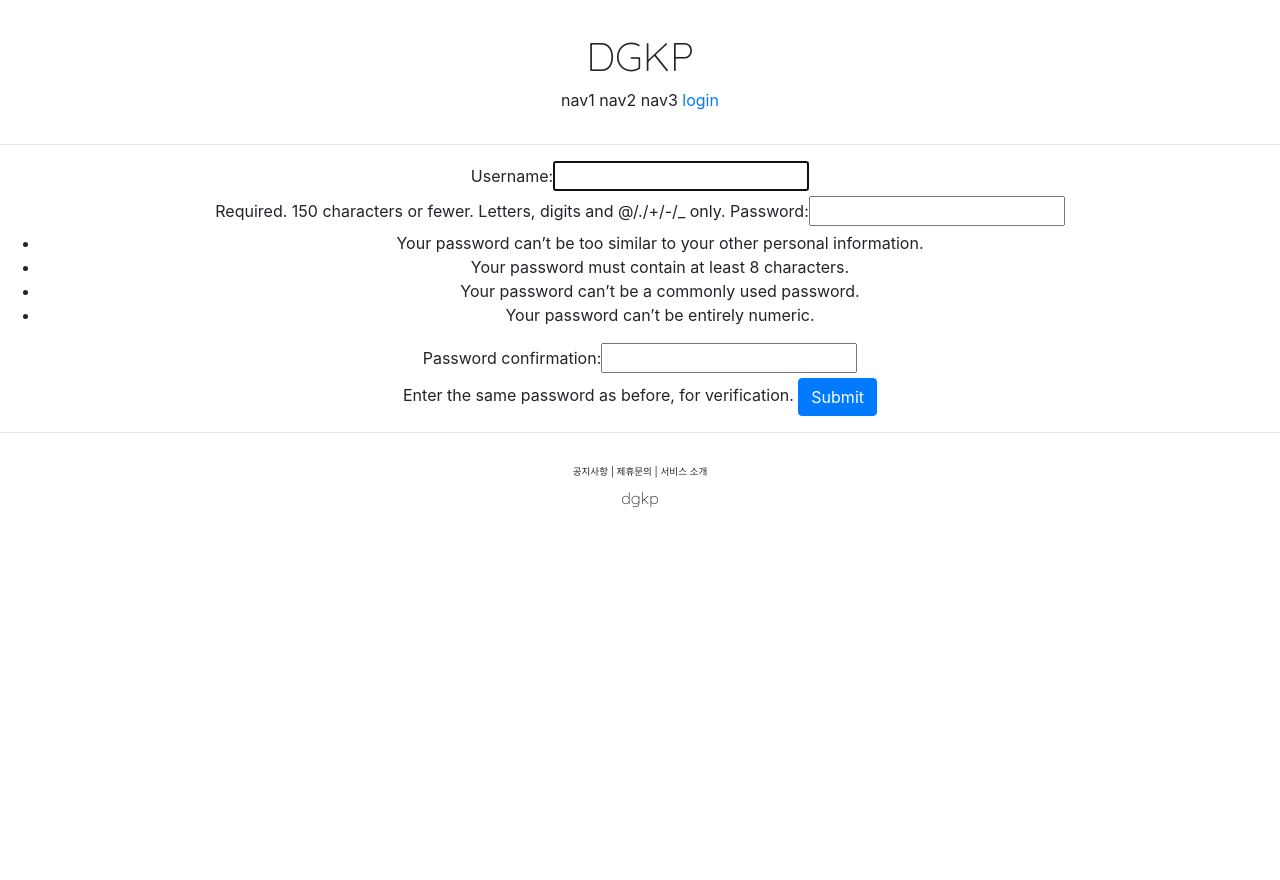
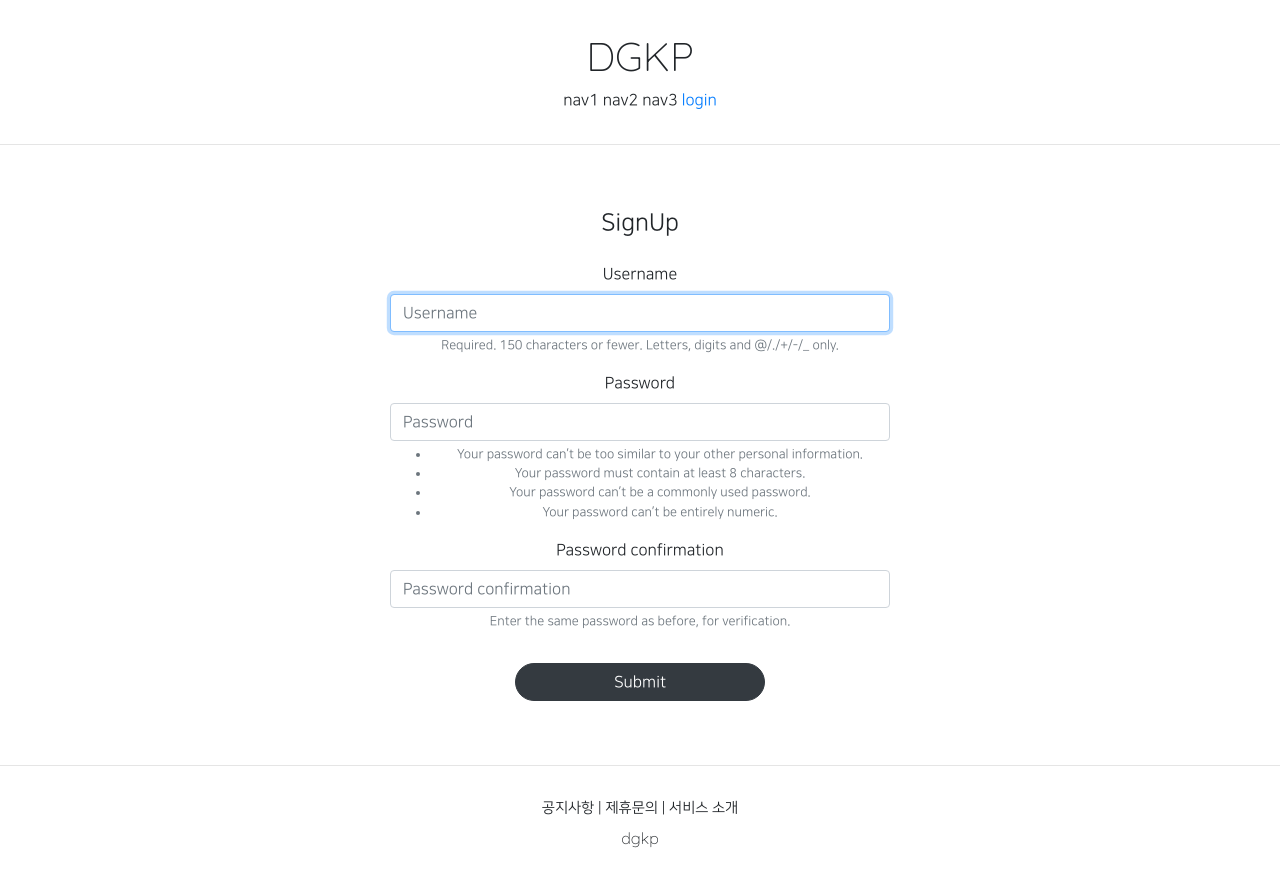
Before and after one commit to jw3215/dgkp, a Django app: page /account/create/ in a window 1280 px wide. Before the commit the page ends 508 px from the top, so only its background shows below. Run offline with Django 3.2, Linux system fonts and the light colour scheme; some libraries are stand-ins or nearby versions.

Commit message:
djust django 23

```diff
--- a/accountapp/templates/accountapp/create.html
+++ b/accountapp/templates/accountapp/create.html
@@ -1,10 +1,15 @@
 {% extends 'base.html' %}
+{% load bootstrap4 %}
+
 {% block content %}
-<div style="text-align : center;">
+<div style="text-align: center; max-width:500px; margin : 4rem auto">
+    <div class="mb-4">
+        <h4>SignUp</h4>
+    </div>
     <form action="{% url 'accountapp:create' %}" method="post">
         {% csrf_token %}
-        {{form}}
-        <input type="submit" class="btn btn-primary">
+        {% bootstrap_form form %}
+        <input type="submit" class="btn btn-dark rounded-pill col-6 mt-3">
     </form>
 </div>
 {% endblock  %}
--- a/dgkp/settings.py
+++ b/dgkp/settings.py
@@ -48,6 +48,7 @@ INSTALLED_APPS = [
     "django.contrib.sessions",
     "django.contrib.messages",
     "django.contrib.staticfiles",
+    "bootstrap4",
     "accountapp",
 ]
 
--- a/static/base.css
+++ b/static/base.css
@@ -16,5 +16,5 @@
   font-family: "Quicksand", sans-serif;
 }
 .dgkp_footer_btn {
-  font-size: 0.6rem;
+  font-size: 0.9rem;
 }
--- a/templates/base.html
+++ b/templates/base.html
@@ -2,7 +2,7 @@
 <html lang="ko">
 {% include "head.html" %}
 
-<body>
+<body style="font-family:'NanumSquareR';">
   {% include "header.html" %}
 
   <hr>
--- a/templates/head.html
+++ b/templates/head.html
@@ -14,4 +14,29 @@
   <!--  DEFAULT CSS LINK -->
   <link rel="stylesheet" type="text/css" href="{% static 'base.css' %} ">
 
+  <style>
+    @font-face {
+      font-family: "NanumSquareB";
+      src: local("NanumSquareB"),
+      url(" {% static 'fonts/NanumSquareB.otf' %}") format("opentype");
+    }
+
+    @font-face {
+      font-family: "NanumSquareEB";
+      src: local("NanumSquareEB"),
+      url(" {% static 'fonts/NanumSquareEB.otf' %}") format("opentype");
+    }
+
+    @font-face {
+      font-family: "NanumSquareL";
+      src: local("NanumSquareL"),
+      url(" {% static 'fonts/NanumSquareL.otf' %}") format("opentype");
+    }
+
+    @font-face {
+      font-family: "NanumSquareR";
+      src: local("NanumSquareR"),
+      url(" {% static 'fonts/NanumSquareR.otf' %}") format("opentype");
+    }
+  </style>
 </head>
```
Also changed, not shown: accountapp/templates/accountapp/login.html (+5 -3 lines), static/fonts/NanumSquareB.otf (added), static/fonts/NanumSquareEB.otf (added), static/fonts/NanumSquareL.otf (added), static/fonts/NanumSquareR.otf (added).
